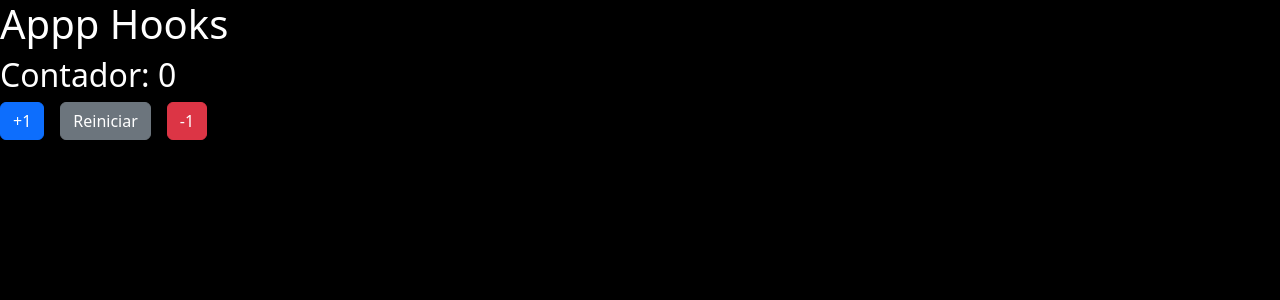
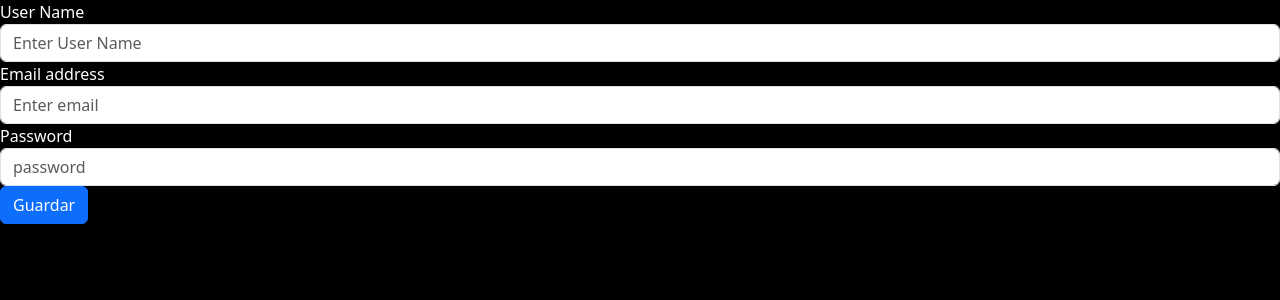
Before and after one commit to Vallejos1797/AppModel, a React (Vite) app: page / in a window 1280 px wide. Shown: the top 300 px of the page. Built offline with nearby package versions, Linux system fonts and the light colour scheme.

Commit message:
[Abraham]:Create hook custom form base.

```diff
--- /dev/null
+++ b/src/componenst/FormComponent.jsx
@@ -0,0 +1,62 @@
+import {useState} from "react";
+import {useForm} from "../hooks/useForm.js";
+
+export const FormComponent = () => {
+    const initialForm = {
+        userName: '',
+        email: '',
+        password: ''
+    }
+    const {formState, onInput} = useForm(initialForm)
+    const {userName, email, password,} = formState
+    const onSubmit = (event) => {
+        event.preventDefault()
+        console.log(formState)
+    }
+    return (
+        <>
+            <form onSubmit={onSubmit}>
+                <div className="form-group">
+                    <label htmlFor="userName">User Name</label>
+                    <input
+                        type="name"
+                        className="form-control"
+                        name="userName"
+                        placeholder="Enter User Name"
+                        value={userName}
+                        onChange={onInput}
+                    />
+
+                </div>
+                <div className="form-group">
+                    <label htmlFor="email">Email address</label>
+                    <input
+                        type="email"
+                        className="form-control"
+                        name="email"
+                        placeholder="Enter email"
+                        value={email}
+                        onChange={onInput}
+                    />
+
+                </div>
+                <div className="form-group">
+                    <label htmlFor="password">Password</label>
+                    <input type="password"
+                           className="form-control"
+                           name="password"
+                           placeholder="password"
+                           value={password}
+                           onChange={onInput}
+                    />
+
+                </div>
+
+                <button type="submit"
+                        className="btn btn-primary">Guardar
+                </button>
+            </form>
+        </>
+    )
+
+}
--- /dev/null
+++ b/src/hooks/useForm.js
@@ -0,0 +1,16 @@
+import {useState} from "react";
+
+export const useForm = (initialForm = {}) => {
+    const [formState, setFormState] = useState(initialForm)
+    const onInput = ({target}) => {
+        const {name, value} = target
+        setFormState({
+            ...formState,
+            [name]: value
+        })
+    }
+    return {
+        formState,
+        onInput
+    }
+}
--- a/src/main.jsx
+++ b/src/main.jsx
@@ -8,6 +8,7 @@ import UserApp from "./componenst/UserApp.jsx";
 import {HooksApp} from "./HooksApp.jsx";
 import 'bootstrap/dist/css/bootstrap.min.css'; // Importa los estilos de Bootstrap
 import 'bootstrap'; // Importa los scripts de Bootstrap
+import {FormComponent} from "./componenst/FormComponent.jsx";
 
 ReactDOM.createRoot(document.getElementById('root')).render(
     <React.StrictMode>
@@ -16,6 +17,9 @@ ReactDOM.createRoot(document.getElementById('root')).render(
         {/*<ListApp></ListApp>*/}
         {/*<h1>useEffect</h1>*/}
         {/*<UserApp></UserApp>*/}
-        <HooksApp></HooksApp>
+        {/*<HooksApp></HooksApp>*/}
+        <FormComponent>
+
+        </FormComponent>
     </React.StrictMode>,
 )
```
